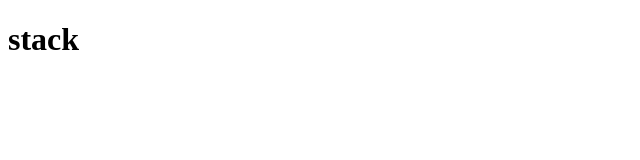
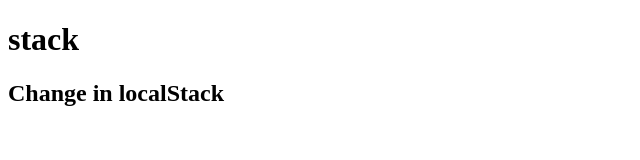
Before and after one commit to ryeso02/jgitP, a plain HTML site: page src/components/Stack.html in a window 1280 px wide. Shown: the whole page, without its empty margins (0-640 px from the left). Drawn offline with Linux system fonts and the light colour scheme.

Commit message:
Stack push

```diff
--- a/src/components/Stack.html
+++ b/src/components/Stack.html
@@ -7,5 +7,6 @@
 </head>
 <body>
     <h1>stack</h1>
+    <h2>Change in localStack</h2>
 </body>
 </html>
```
